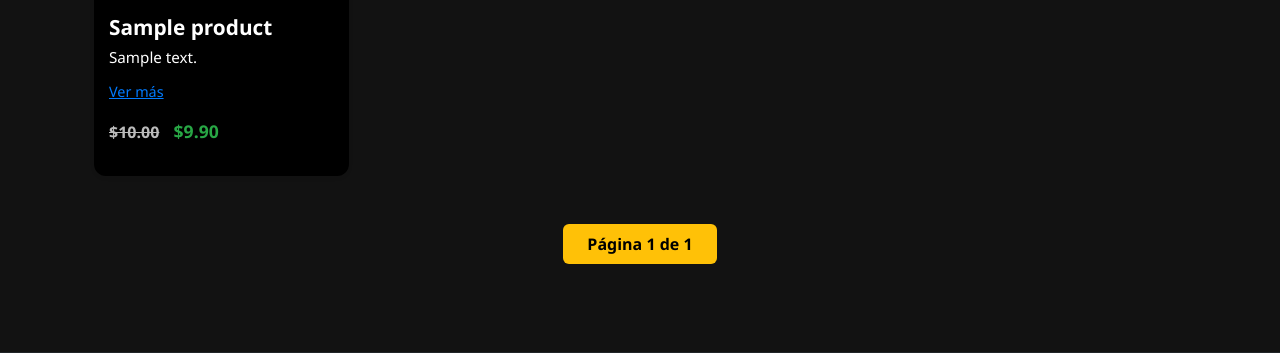
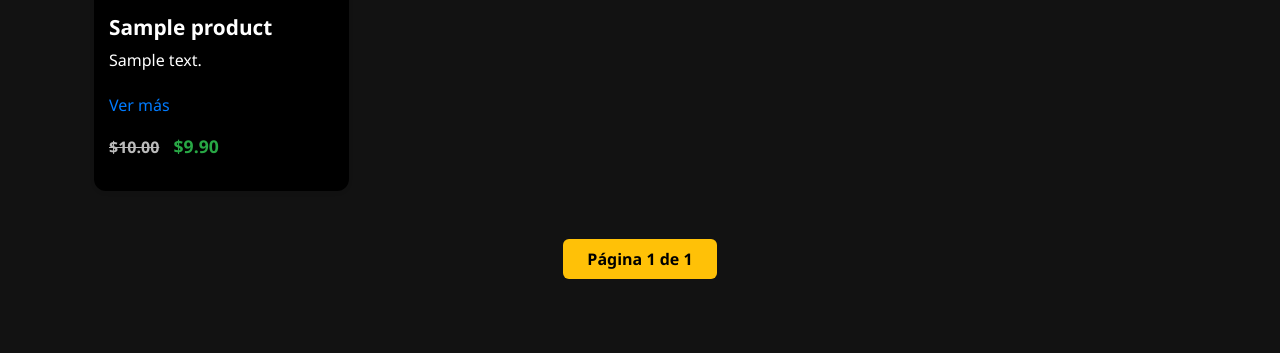
Before and after one commit to marcedesarrolador01/herreria, a Django app: page /productos/ in a window 1280 px wide. Shown: the part 479-832 px from the top of the page. Run offline with Django 5.2, Linux system fonts and the light colour scheme; tables that the repository leaves empty hold one stand-in row (values such as "Sample post").

Commit message:
ver mas limpio y nuevo y sin copia

```diff
--- a/app/static/app/css/style.css
+++ b/app/static/app/css/style.css
@@ -133,26 +133,7 @@
   margin-bottom: 0.5rem;
 }
 
-.card-trabajo-desc {
-  font-size: 0.95rem;
-  line-height: 1.3;
-  margin-bottom: 0.5rem;
-  position: relative;
-  max-height: 6.5em;
-  overflow: hidden;
-  transition: max-height 0.3s ease;
-}
 
-.card-trabajo-desc.expanded {
-  max-height: 1000px;
-}
-
-.ver-mas {
-  color: #ffc107;
-  font-size: 0.9rem;
-  cursor: pointer;
-  text-decoration: underline;
-}
 
 .card-trabajo-price {
   font-weight: bold;
```
